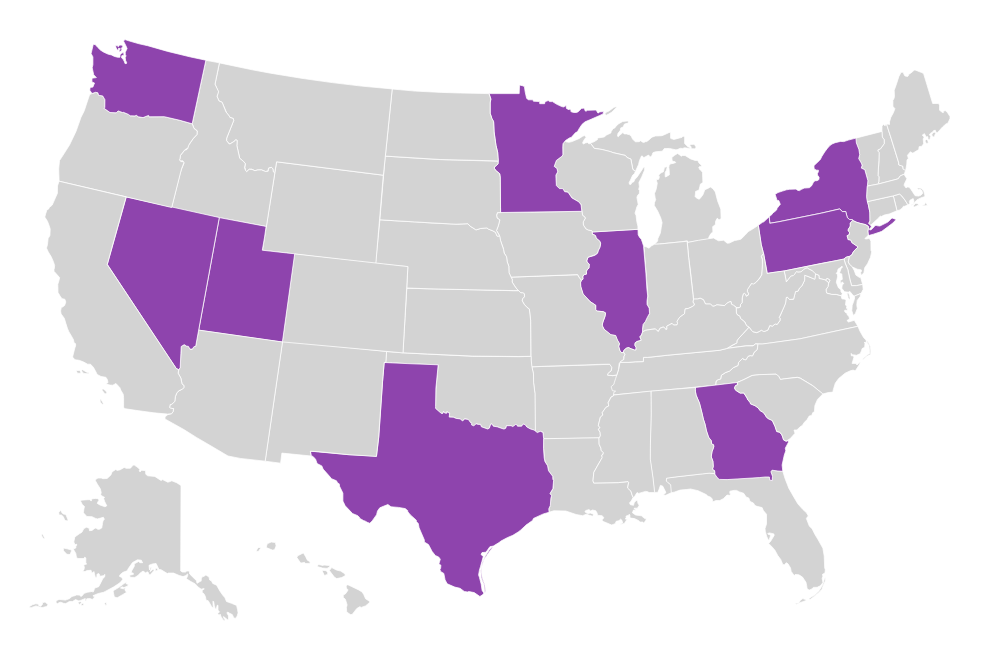
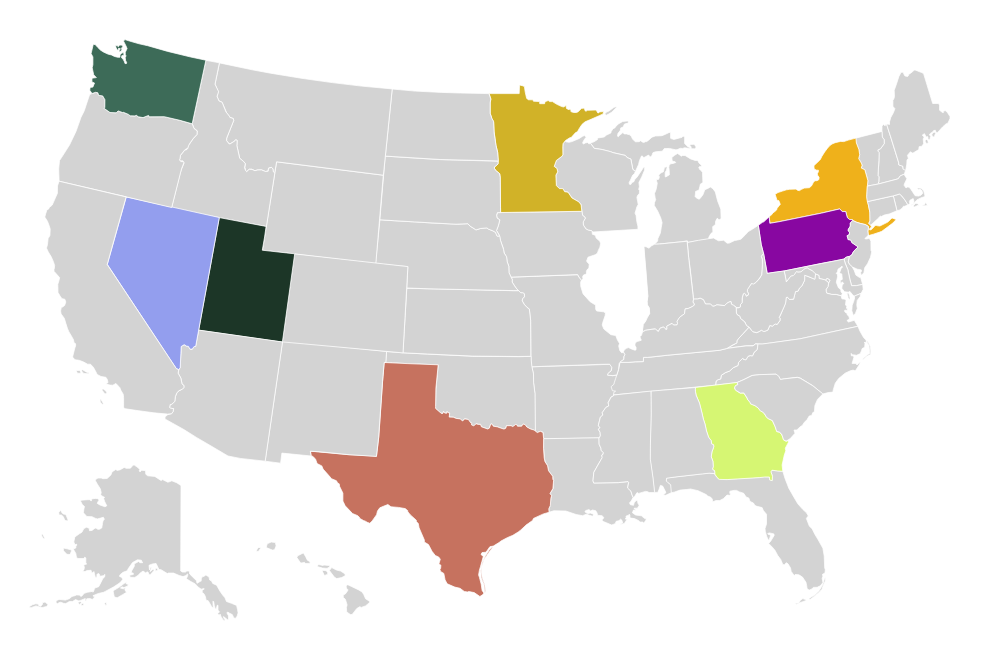
Before and after one commit to captainsafia/safia-runs-the-world, a plain HTML site: page index.html in a window 1280 px wide. Shown: the part 127-784 px from the top of the page, without its empty margins (117-1098 px from the left). Drawn offline with Linux system fonts and the light colour scheme.

Commit message:
Add random color selection

```diff
--- a/index.html
+++ b/index.html
@@ -32,18 +32,17 @@
                 "stroke-dasharray": "none"
             };
 
-            const run = {
-                "fill": "#8e44ad",
-                "stroke": "#fff",
-                "stroke-opacity": "1",
-                "stroke-linejoin": "round",
-                "stroke-miterlimit": "4",
-                "stroke-width": "0.75",
-                "stroke-dasharray": "none"
-            };
-
             for (var state in usMap) {
                 if (runIn.indexOf(state) >= 0) {
+                    var run = {
+                        "fill": '#'+Math.floor(Math.random()*16777215).toString(16),
+                        "stroke": "#fff",
+                        "stroke-opacity": "1",
+                        "stroke-linejoin": "round",
+                        "stroke-miterlimit": "4",
+                        "stroke-width": "0.75",
+                        "stroke-dasharray": "none"
+                    };
                     R.path(usMap[state]).attr(run);
                 } else {
                     R.path(usMap[state]).attr(notRun);
```
